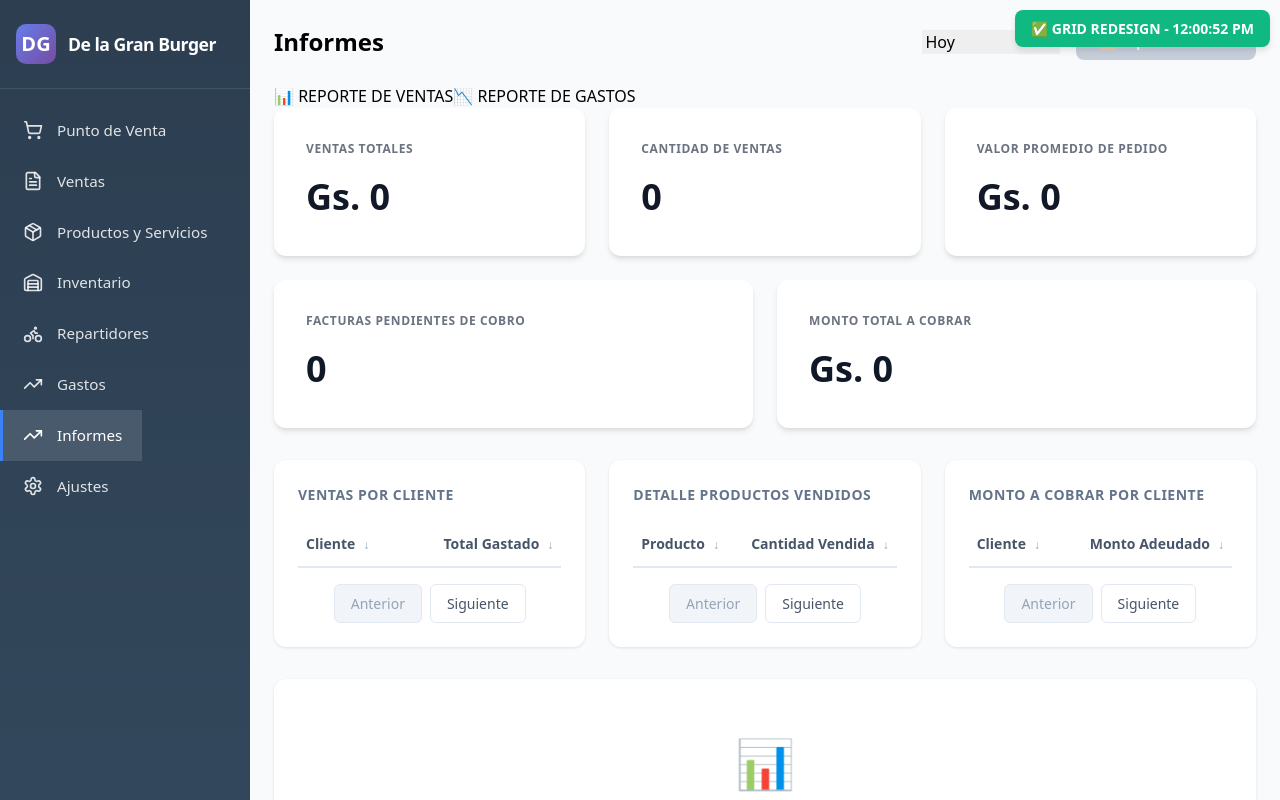
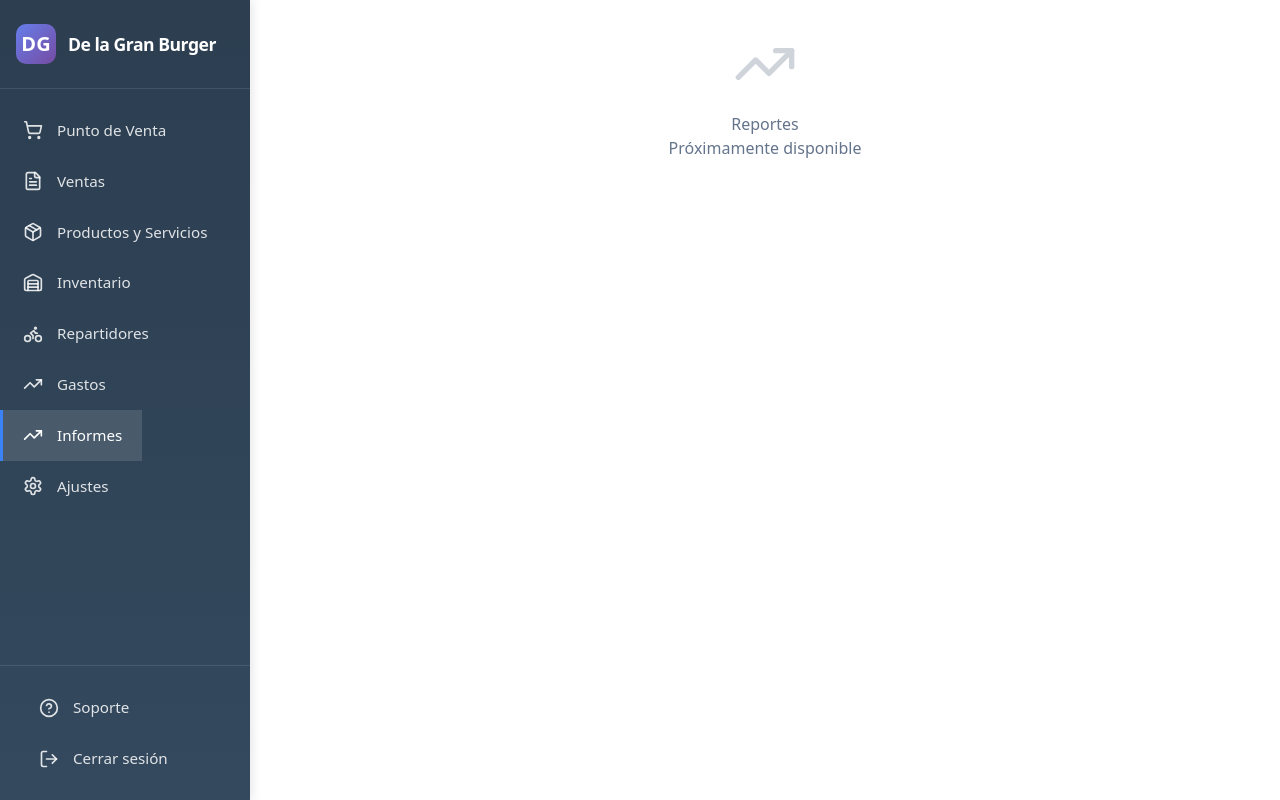
Before and after one commit to pedrocortti-cmd/sg-19d2f05f-f37b-44a8-8c08-37609d3831df-1771622501, a Next.js app: page / in a window 1280 px wide. Both pictures are taken after a click on the button "Informes". Built offline with nearby package versions, Linux system fonts and the light colour scheme.

Commit message:
fix(reports): Resolve reports content not scrolling

```diff
--- a/src/pages/index.tsx
+++ b/src/pages/index.tsx
@@ -1314,17 +1314,19 @@ export default function Home() {
         );
       case "reports":
         return (
-          <Reports
-            sales={sales}
-            products={products}
-          />
+          <div style={{ padding: "2rem", textAlign: "center", color: "#64748b" }}>
+            <TrendingUp size={64} style={{ margin: "0 auto 1rem", opacity: 0.3 }} />
+            <h2>Reportes</h2>
+            <p>Próximamente disponible</p>
+          </div>
         );
       case "informes":
         return (
-          <Reports
-            sales={sales}
-            products={products}
-          />
+          <div style={{ padding: "2rem", textAlign: "center", color: "#64748b" }}>
+            <TrendingUp size={64} style={{ margin: "0 auto 1rem", opacity: 0.3 }} />
+            <h2>Informes</h2>
+            <p>Próximamente disponible</p>
+          </div>
         );
       case "settings":
         return (
--- a/src/styles/pos.css
+++ b/src/styles/pos.css
@@ -16,6 +16,7 @@
   height: 100vh;
   overflow: hidden;
   position: relative;
+  overflow-y: auto;
 }
 
 /* Sidebar navegación */
```
